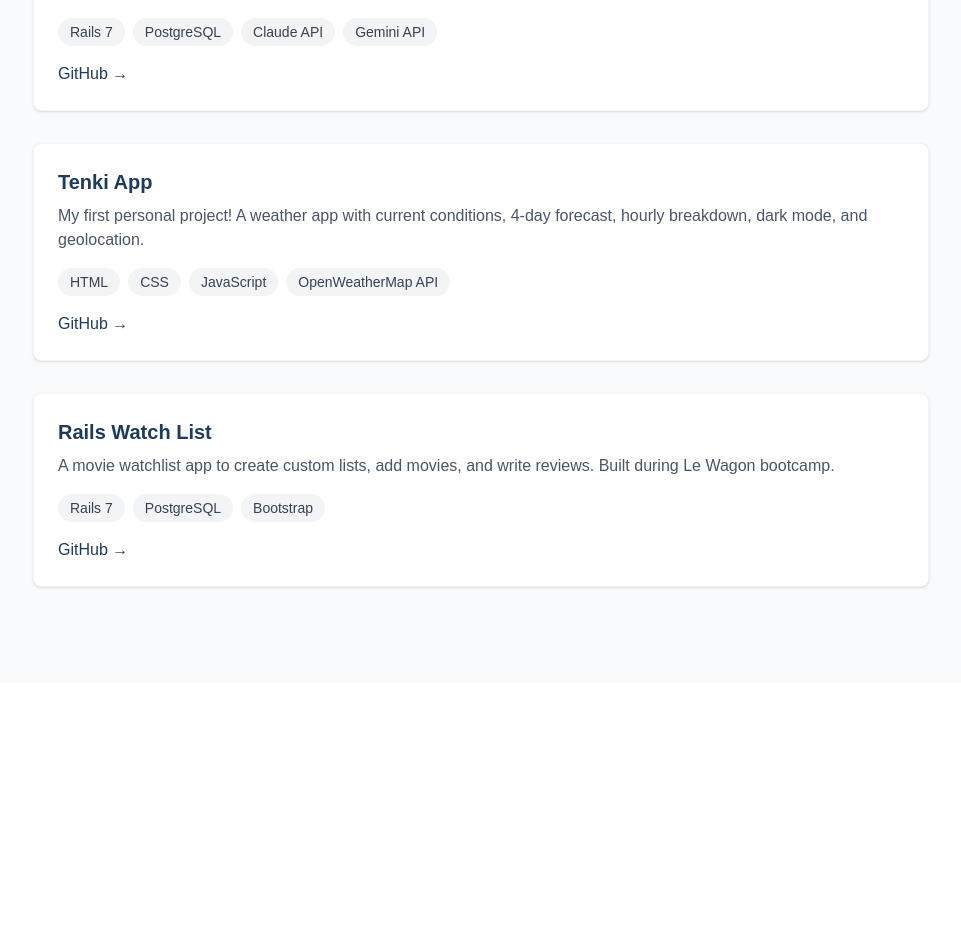
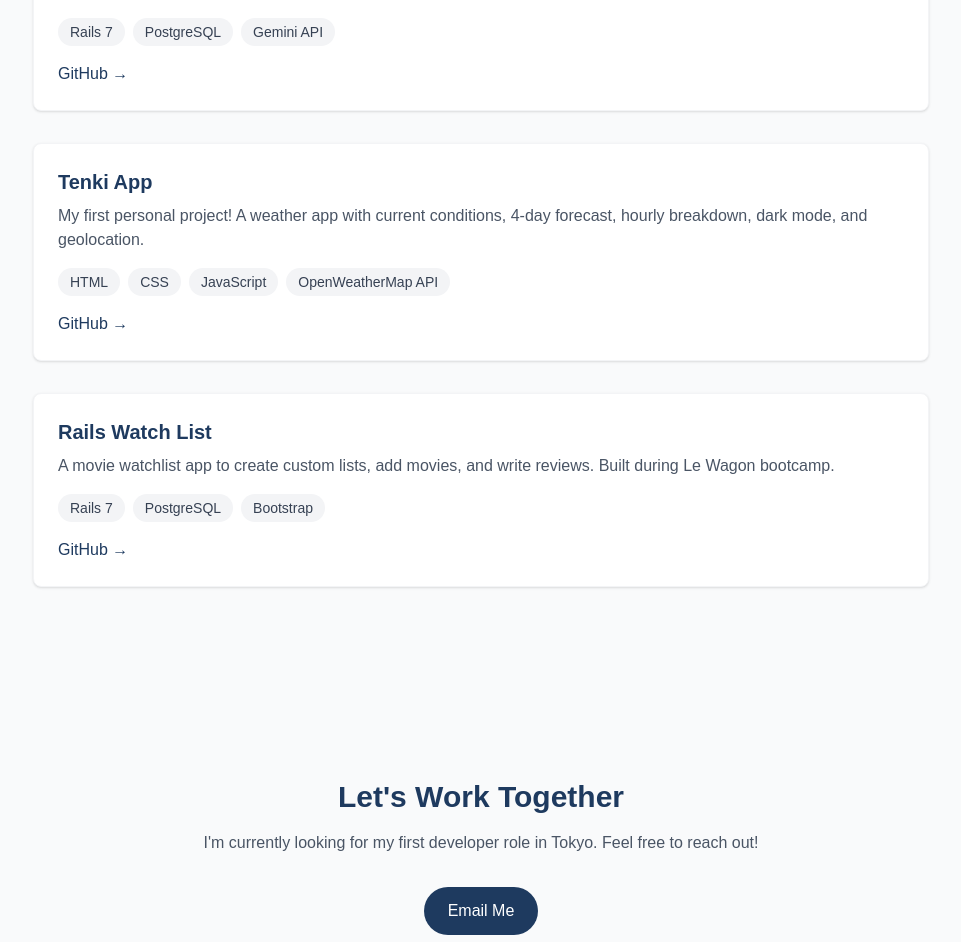
Before and after one commit to LeoCba07/nextjs-portfolio, a Next.js app: page / in a window 1280 px wide. Shown: the part 1855-2797 px from the top of the page, without its empty margins (159-1120 px from the left). Before the commit the page ends 2538 px from the top, so only its background shows below. Built offline with nearby package versions, Linux system fonts and the light colour scheme.

Commit message:
added contact and footer section with downloadable cv

```diff
--- a/src/app/page.tsx
+++ b/src/app/page.tsx
@@ -2,6 +2,8 @@ import Hero from '@/components/Hero'
 import Navbar from '@/components/Navbar'
 import About from '@/components/About'
 import Projects from '@/components/Projects'
+import Contact from '@/components/Contact'
+import Footer from  '@/components/Footer'
 
 export default function Home() {
   return (
@@ -10,6 +12,8 @@ export default function Home() {
       <Hero />
       <About />
       <Projects />
+      <Contact />
+      <Footer />
     </main>
   )
 }
--- /dev/null
+++ b/src/components/Contact.tsx
@@ -0,0 +1,27 @@
+export default function Contact() {
+  return (
+    <section id="contact" className="py-24 px-8 bg-gray-50">
+      <div className="max-w-3xl mx-auto text-center">
+        <h2 className="text-3xl font-bold text-[#1e3a5f] mb-4">Let's Work Together</h2>
+        <p className="text-gray-600 mb-8">
+          I'm currently looking for my first developer role in Tokyo. Feel free to reach out!
+        </p>
+
+        <div className="flex flex-col items-center gap-4">
+          <a href="mailto:leandrotrabucco@gmail.com" className="bg-[#1e3a5f] text-white px-6 py-3 rounded-full hover:bg-[#2d4a6f] transition">
+            Email Me
+          </a>
+
+          <div className="flex gap-4">
+            <a href="/Leandro_Trabucco_Resume.pdf" download className="border border-[#1e3a5f] text-[#1e3a5f] px-6 py-3 rounded-full hover:bg-gray-100 transition">
+              Resume (EN)
+            </a>
+            <a href="/Leandro_Trabucco_Rirekisho.pdf" download className="border border-[#1e3a5f] text-[#1e3a5f] px-6 py-3 rounded-full hover:bg-gray-100 transition">
+              履歴書 (JP)
+            </a>
+          </div>
+        </div>
+      </div>
+    </section>
+  )
+}
--- /dev/null
+++ b/src/components/Footer.tsx
@@ -0,0 +1,18 @@
+export default function Footer() {
+  return (
+    <footer className="py-8 px-8 border-t border-gray-200">
+      <div className="max-w-4xl mx-auto flex flex-col md:flex-row justify-between items-center gap-4">
+        <p className="text-gray-500 text-sm">© 2025 Leandro Trabucco</p>
+
+        <div className="flex gap-6">
+          <a href="https://github.com/LeoCba07" target="_blank" className="text-gray-500 hover:text-[#1e3a5f] transition">
+            GitHub
+          </a>
+          <a href="https://linkedin.com/in/leandro-trabucco" target="_blank" className="text-gray-500 hover:text-[#1e3a5f] transition">
+            LinkedIn
+          </a>
+        </div>
+      </div>
+    </footer>
+  )
+}
--- a/src/components/Projects.tsx
+++ b/src/components/Projects.tsx
@@ -9,7 +9,7 @@ const projects = [
   {
     title: "AdventureMaker",
     description: "AI-powered interactive storytelling with psychological assessment based on your choices.",
-    stack: ["Rails 7", "PostgreSQL", "Claude API", "Gemini API"],
+    stack: ["Rails 7", "PostgreSQL", "Gemini API"],
     github: "https://github.com/ShinOWfu/AdventureMaker",
     live: null,
   },
```
Also changed, not shown: 2 other files (tests, documents, lock files or other folders).
